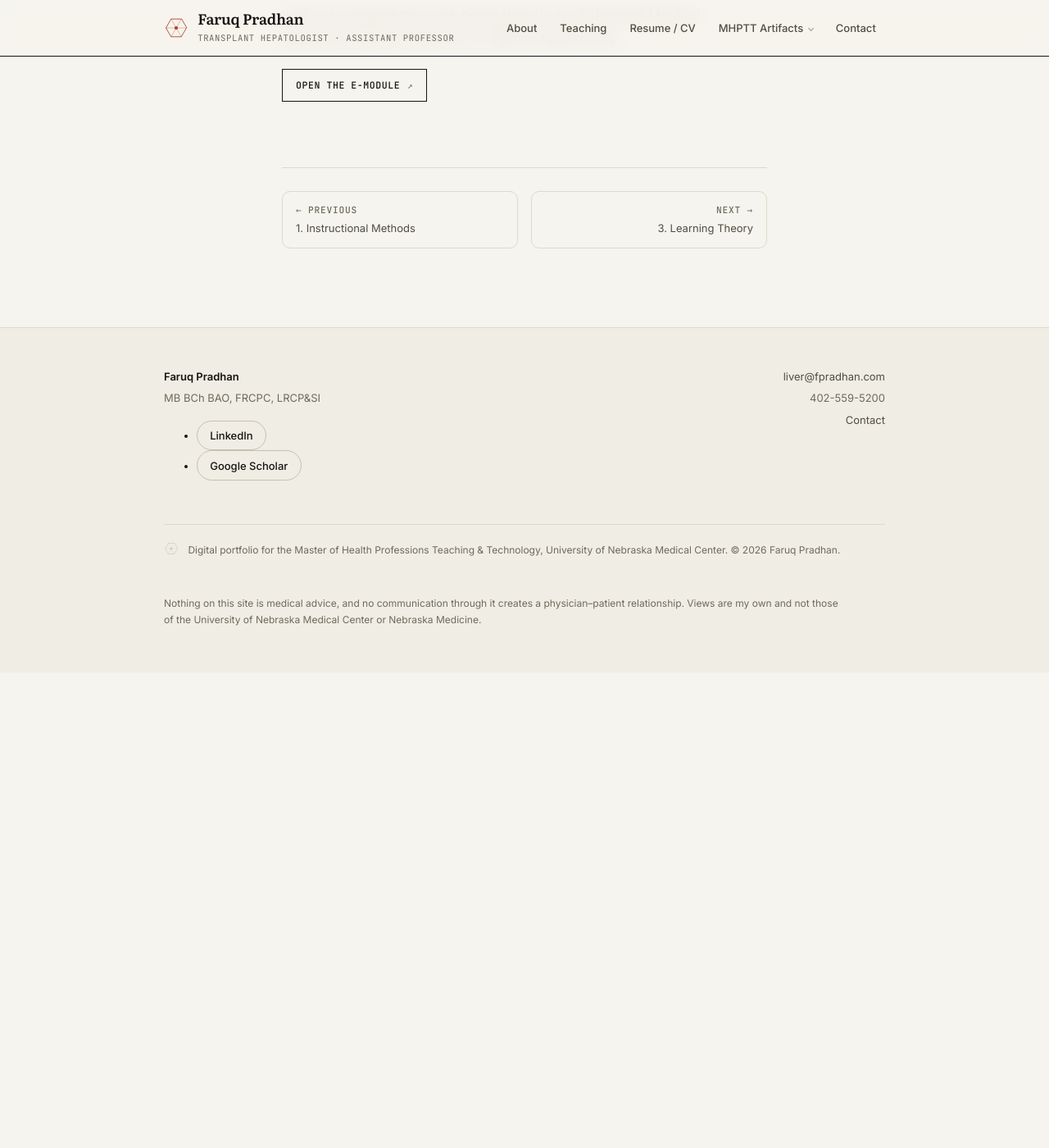
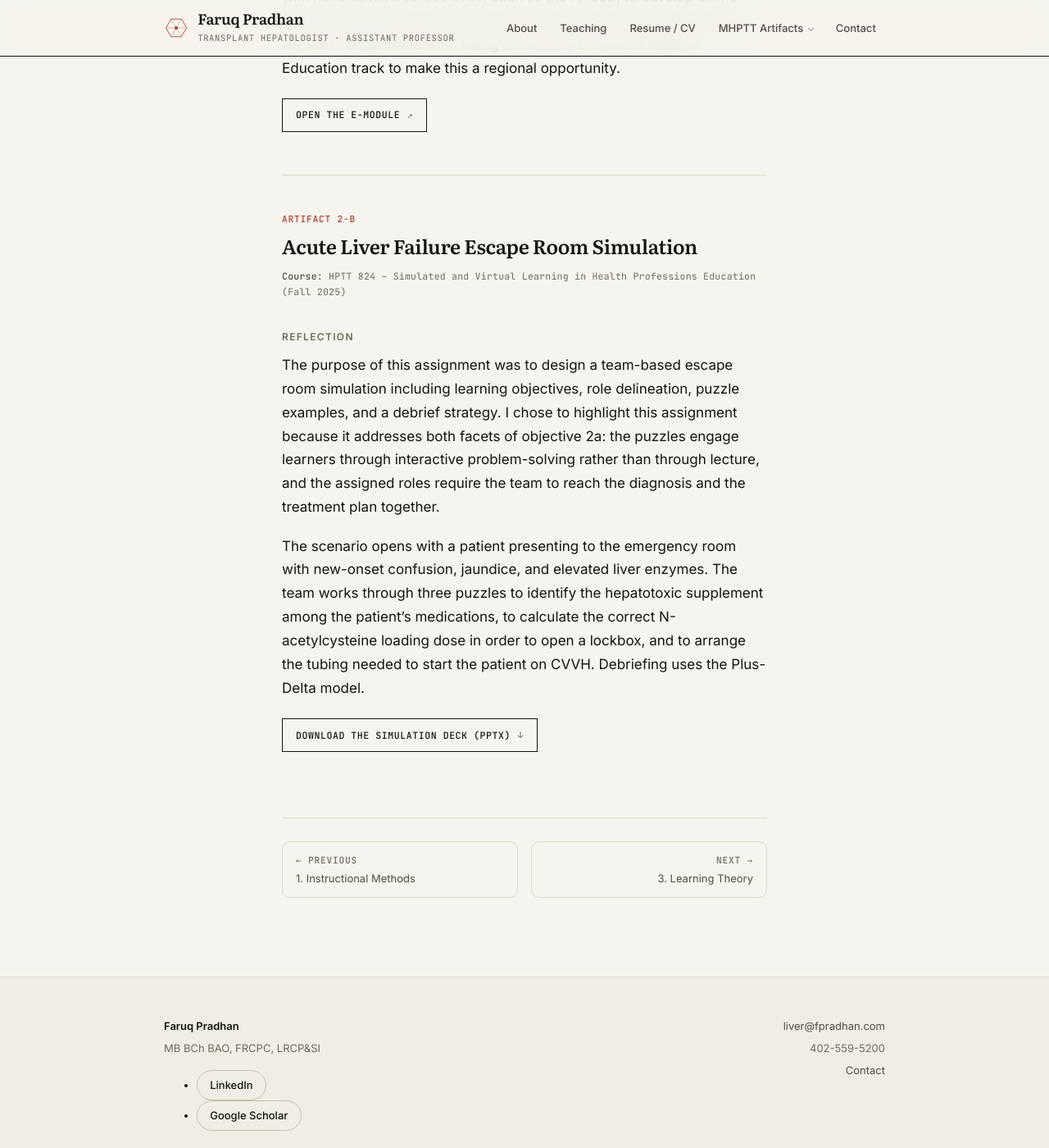
Before and after one commit to fpradhan/fpradhan.github.io, a Jekyll site: the page built from _competencies/2-innovation-in-teaching.md, in a window 1280 px wide and 1400 px high, scrolled down 1257 px. Shown: the whole window at 82% size. Built offline with Jekyll 4.4.1, drawn with Linux system fonts in a browser that asks for light colours; before the commit the page ends 2077 px from its top, so only the background shows below that; some of the changed text lies outside the part shown.

Commit message:
Correct and publish the 2-B reflection
Three changes to the draft, all recorded in a comment on the page:

The sentence that stopped at "through the use of " is completed, and names the
two facets of objective 2a that the artifact evidences.

The Creighton Competency Evaluation Instrument and Simulation Effectiveness
Tool sentence is replaced by the Plus-Delta model, which is what slide 8 of the
deck specifies. Those two instruments belong to the endoscopy ergonomics
simulation.

The Google Gemini AR/VR sentence is removed for the same reason: the escape
room deck has no AR or VR component and no generated images.

The scenario and the three puzzles are now described from slides 4 to 8, so the
reflection matches the file it links to.

Two of the six required elements are still missing for this artifact, the
challenges encountered and the application to a current or future role. Both
are noted on the page.

Co-Authored-By: Claude Opus 5 <noreply@anthropic.com>
Claude-Session: https://claude.ai/code/session_01SajNJDGDkt5q5fCgsPRcNk

```diff
--- a/_competencies/2-innovation-in-teaching.md
+++ b/_competencies/2-innovation-in-teaching.md
@@ -13,6 +13,10 @@ artifacts:
     title: "Introduction to Steatotic Liver Disease e-Module"
     course: "HPTT 825"
     anchor: "artifact-2-a"
+  - label: "2-B"
+    title: "Acute Liver Failure Escape Room Simulation"
+    course: "HPTT 824"
+    anchor: "artifact-2-b"
 statement: >-
   Design effective learning environments using a variety of interactive
   educational and multimedia strategies which engage the learner in
@@ -53,45 +57,47 @@ track to make this a regional opportunity.
 
 </section>
 
-{% comment %}
-  ARTIFACT 2-B, HELD. Nothing between these markers reaches the browser.
+<section class="artifact" id="artifact-2-b" markdown="1">
 
-  The deck is already in the repository at
-  assets/artifacts/hptt824-acute-liver-failure-escape-room.pptx, so only the
-  reflection is outstanding. Three things in the draft need your attention
-  before it can go up.
+<p class="label">Artifact 2-B</p>
 
-  1. This sentence stops mid-way:
-       "I chose to highlight this assignment because it highlights both facets
-        of objective 2a through the use of "
+## Acute Liver Failure Escape Room Simulation
 
-  2. Two sentences describe the endoscopy ergonomics simulation, not this one.
-     Checked every slide and every speaker note in the escape room deck: it
-     contains no Creighton Competency Evaluation Instrument, no Simulation
-     Effectiveness Tool, no AR/VR and no Gemini-generated images. Its debrief
-     uses the Plus-Delta model. Those two sentences belong to the other deck:
-       "Google Gemini was also utilized to help generate some of the images
-        describing the AR/VR integration."
-       "The Creighton Competency Evaluation Instrument was modified for use in
-        this simulation for learner assessment, with the Simulation
-        Effectiveness Tool (5-Point Version) included for simulation
-        evaluation."
-
-  3. What survives is accurate and is the opening sentence:
-       "The purpose of this assignment was to design a team-based escape room
-        simulation including learning objectives, role delineation, puzzle
-        examples, and a debrief strategy."
-
-  Once the reflection is finished, uncomment the section below and add the
-  matching entry to `artifacts:` in the front matter.
-
-<section class="artifact" id="artifact-2-b" markdown="1">
-<p class="label">Artifact 2-B</p>
-## Acute Liver Failure Escape Room Simulation
 **Course:** HPTT 824 – Simulated and Virtual Learning in Health Professions Education (Fall 2025)
 {: .meta}
+
 ### Reflection
-TO COME.
+
+The purpose of this assignment was to design a team-based escape room simulation including
+learning objectives, role delineation, puzzle examples, and a debrief strategy. I chose to
+highlight this assignment because it addresses both facets of objective 2a: the puzzles engage
+learners through interactive problem-solving rather than through lecture, and the assigned roles
+require the team to reach the diagnosis and the treatment plan together.
+
+The scenario opens with a patient presenting to the emergency room with new-onset confusion,
+jaundice, and elevated liver enzymes. The team works through three puzzles to identify the
+hepatotoxic supplement among the patient's medications, to calculate the correct N-acetylcysteine
+loading dose in order to open a lockbox, and to arrange the tubing needed to start the patient on
+CVVH. Debriefing uses the Plus-Delta model.
+
+{% comment %}
+  STILL TO WRITE, and nothing between these markers reaches the browser.
+
+  Two of the six required elements are not yet covered for this artifact:
+  the challenges encountered, and the application to a current or future role.
+  Every other artifact on objectives 1 and 2 has both.
+
+  Changes made to the draft, so you can check them:
+    - the sentence that stopped at "through the use of " is now completed, and
+      names the two facets of objective 2a
+    - the Creighton Competency Evaluation Instrument and Simulation
+      Effectiveness Tool sentence is replaced by the Plus-Delta model, which is
+      what slide 8 of the deck actually specifies
+    - the Google Gemini AR/VR sentence is removed; that belongs to the
+      endoscopy ergonomics simulation
+    - the scenario and the three puzzles are described from slides 4 to 8
+{% endcomment %}
+
 <p><a class="dl" href="{{ '/assets/artifacts/hptt824-acute-liver-failure-escape-room.pptx' | relative_url }}">Download the simulation deck (PPTX)</a></p>
+
 </section>
-{% endcomment %}
```
